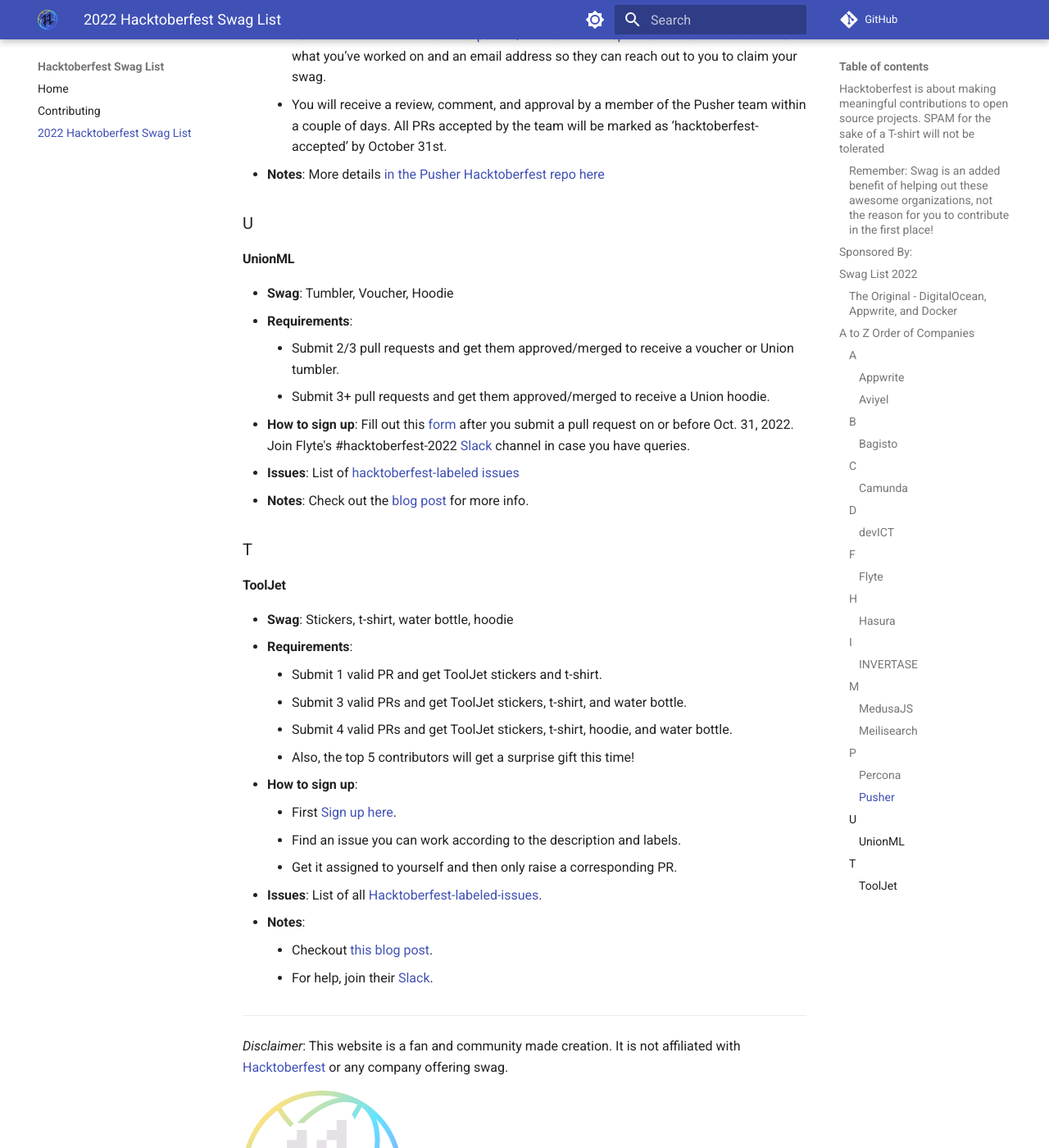
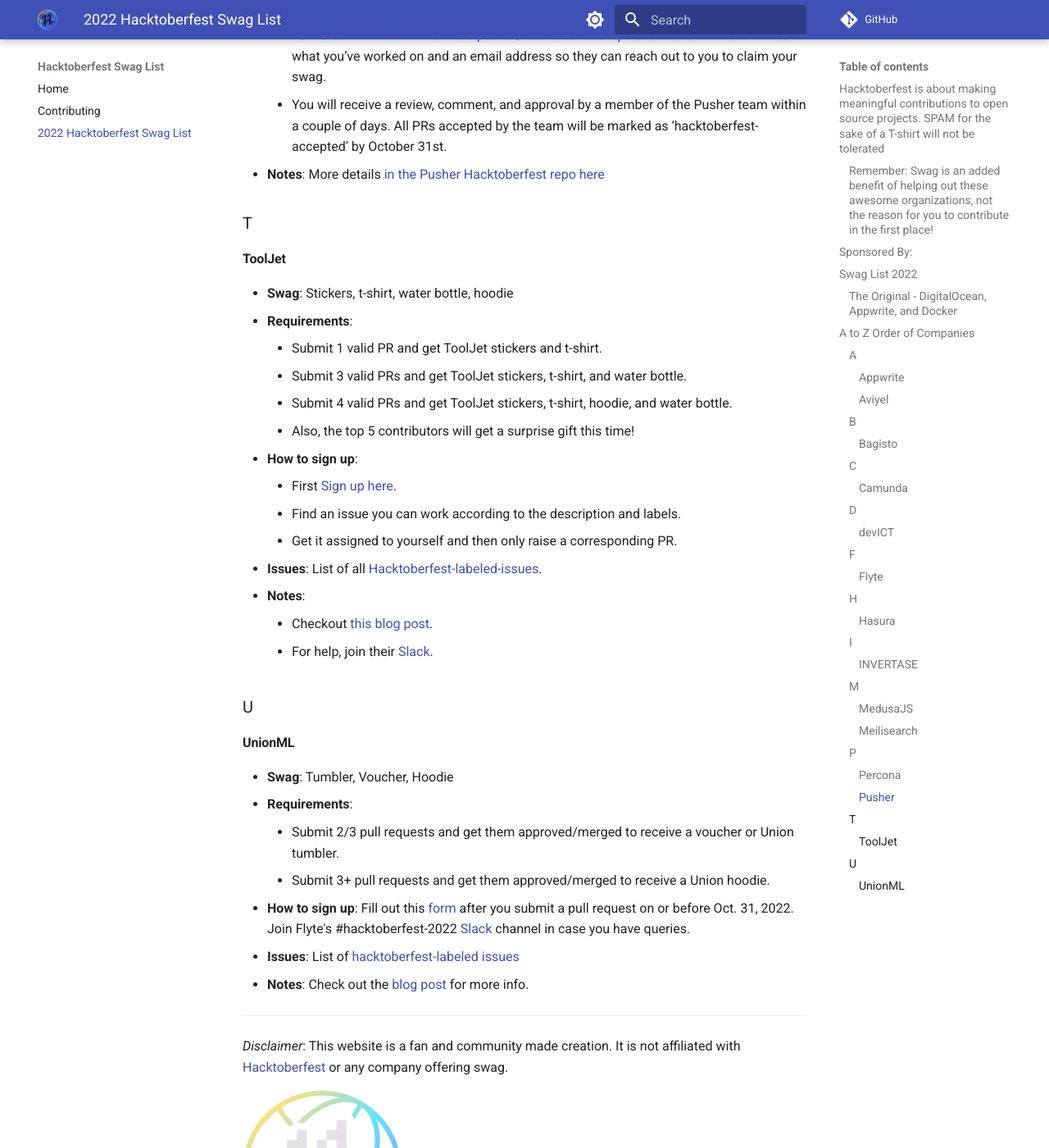
Before and after one commit to crweiner/hacktoberfest-swag-list, an MkDocs documentation site: the page built from docs/list.md, in a window 1280 px wide and 1400 px high, scrolled down 6742 px. Shown: the whole window at 82% size. Built offline with MkDocs 1.6.1 and Material for MkDocs 9.7.7, drawn with Linux system fonts in a browser that asks for light colours; comment, search, counter and statistics services are not loaded; some of the changed lines change nothing that is shown.

Commit message:
Fix the order.

```diff
--- a/docs/list.md
+++ b/docs/list.md
@@ -189,18 +189,6 @@
     - You will receive a review, comment, and approval by a member of the Pusher team within a couple of days. All PRs accepted by the team will be marked as ‘hacktoberfest-accepted’ by October 31st.
 - **Notes**: More details [in the Pusher Hacktoberfest repo here](https://github.com/pusher/hacktoberfest/blob/main/README.md)
 
-### U
-
-#### **UnionML**
-
-- **Swag**: Tumbler, Voucher, Hoodie
-- **Requirements**:
-    - Submit 2/3 pull requests and get them approved/merged to receive a voucher or Union tumbler.
-    - Submit 3+ pull requests and get them approved/merged to receive a Union hoodie.
-- **How to sign up**: Fill out this [form](https://tally.so/r/nWO7qQ) after you submit a pull request on or before Oct. 31, 2022. Join Flyte's #hacktoberfest-2022 [Slack](https://slack.flyte.org/) channel in case you have queries.
-- **Issues**: List of [hacktoberfest-labeled issues](https://github.com/unionai-oss/unionml/issues/171)
-- **Notes**: Check out the [blog post](https://blog.flyte.org/meet-flyte-and-unionml-at-hacktoberfest-2022) for more info.
-
 ### T
 
 #### **ToolJet**
@@ -220,6 +208,18 @@
     - Checkout [this blog post](https://blog.tooljet.com/hacktoberfest-2022/).
     - For help, join their [Slack](https://tooljet.com/slack).
 
+### U
+
+#### **UnionML**
+
+- **Swag**: Tumbler, Voucher, Hoodie
+- **Requirements**:
+    - Submit 2/3 pull requests and get them approved/merged to receive a voucher or Union tumbler.
+    - Submit 3+ pull requests and get them approved/merged to receive a Union hoodie.
+- **How to sign up**: Fill out this [form](https://tally.so/r/nWO7qQ) after you submit a pull request on or before Oct. 31, 2022. Join Flyte's #hacktoberfest-2022 [Slack](https://slack.flyte.org/) channel in case you have queries.
+- **Issues**: List of [hacktoberfest-labeled issues](https://github.com/unionai-oss/unionml/issues/171)
+- **Notes**: Check out the [blog post](https://blog.flyte.org/meet-flyte-and-unionml-at-hacktoberfest-2022) for more info.
+
 ---
 
 *Disclaimer*: This website is a fan and community made creation. It is not affiliated with [Hacktoberfest](https://hacktoberfest.digitalocean.com/) or any company offering swag.
```
